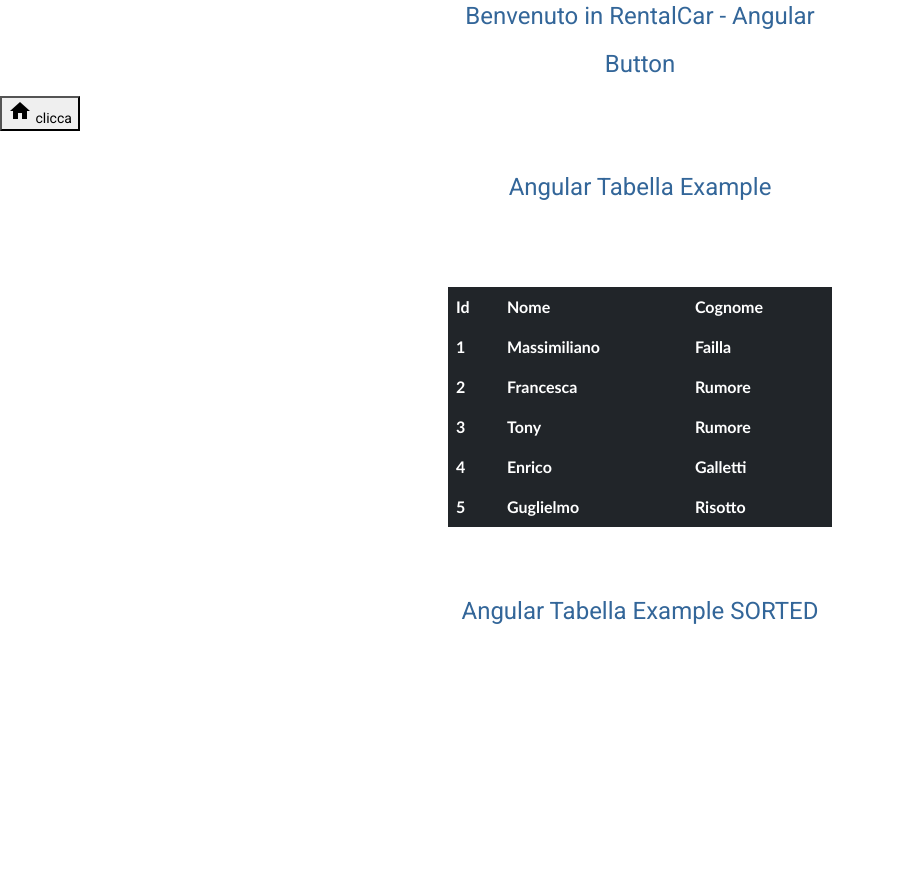
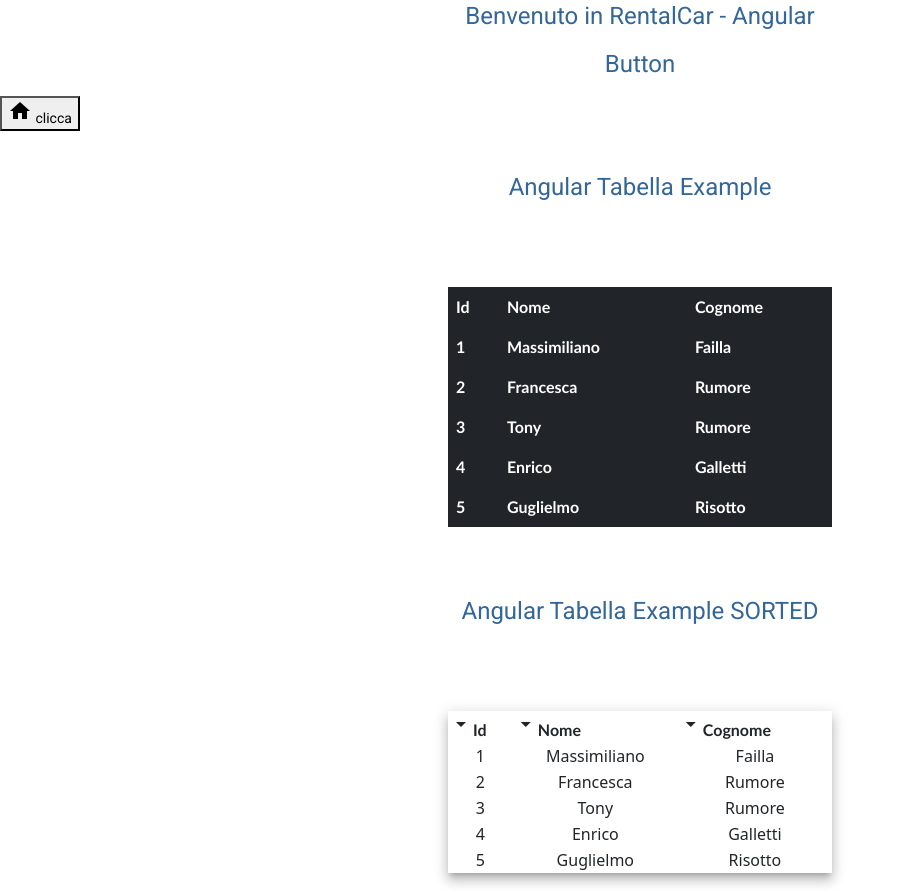
Before and after one commit to MassimilianoFailla/Angular, an Angular app in the folder RentalCar/: page / in a window 1280 px wide. Shown: the whole page, without its empty margins (0-902 px from the left). Before the commit the page ends 800 px from the top, so only its background shows below. Built offline with nearby package versions, Linux system fonts and the light colour scheme.

Commit message:
Massimiliano Failla

```diff
--- a/RentalCar/src/app/MyOrder.ts
+++ b/RentalCar/src/app/MyOrder.ts
@@ -1,9 +1,11 @@
 export class MyOrder{
 
     orderType: string;
+    defaultColumn: string;
 
-    constructor(orderType: string){
+    constructor(orderType: string, defaultColumn: string){
         this.orderType = orderType;
+        this.defaultColumn = defaultColumn;
     }
 
 }
--- a/RentalCar/src/app/MyTableConfig.ts
+++ b/RentalCar/src/app/MyTableConfig.ts
@@ -6,5 +6,6 @@ export class MyTableConfig{
 
     headers: MyHeaders[];
     data: MyData[];
+    order: MyOrder;
 
 }
--- a/RentalCar/src/app/app.component.ts
+++ b/RentalCar/src/app/app.component.ts
@@ -1,3 +1,4 @@
+import { MyOrder } from './MyOrder';
 import { MyTableConfig } from './MyTableConfig';
 import { MyButtonConfig } from './MyButtonConfig';
 import { Component } from '@angular/core';
@@ -24,19 +25,25 @@ export class AppComponent {
     { key: 'id', label: 'Id' }, { key: 'nome', label: 'Nome' }, { key: 'cognome', label: 'Cognome' }];
 
   dati = [
-  {nome: 'Massimiliano', cognome: 'Failla', id: 1},
-  {nome: 'Francesca', cognome: 'Rumore', id: 2},
-  {nome: 'Tony', cognome: 'Rumore', id: 3},
-  {nome: 'Enrico', cognome: 'Galletti', id: 4},
-  {nome: 'Guglielmo', cognome: 'Risotto', id: 5},
-];
+    { nome: 'Massimiliano', cognome: 'Failla', id: 1 },
+    { nome: 'Francesca', cognome: 'Rumore', id: 2 },
+    { nome: 'Tony', cognome: 'Rumore', id: 3 },
+    { nome: 'Enrico', cognome: 'Galletti', id: 4 },
+    { nome: 'Guglielmo', cognome: 'Risotto', id: 5 },
+  ];
 
 
-// configurazione tabella
-tableConfig: MyTableConfig = {
-  headers: this.header,
-  data: this.dati,
-};
+  defaultcol: 'id';
 
+  orderConfig: MyOrder = {
+    defaultColumn: 'id',
+    orderType: 'asc',
+  };
 
+  // configurazione tabella
+  tableConfig: MyTableConfig = {
+    headers: this.header,
+    data: this.dati,
+    order: this.orderConfig,
+  };
 }
--- a/RentalCar/src/app/table/table.component.html
+++ b/RentalCar/src/app/table/table.component.html
@@ -29,6 +29,21 @@
     <br><br>
     <h1>Angular Tabella Example SORTED</h1>
     <br><br>
+    <table mat-table class="mat-elevation-z8">
+      <thead>
+      <tr >
+        <th *ngFor="let column of tableConfig.headers;" ><mat-icon class = 'material-icons' (click) = "ordina(column.key);" > {{icon}}</mat-icon>{{column.label}}  </th>
+      </tr>
+      </thead>
+
+      <tbody>
+      <tr *ngFor="let row of tableConfig.data;">
+        <td *ngFor="let column of tableConfig.headers;" >
+          {{row[column.key]}}
+        </td>
+      </tr>
+      </tbody>
+    </table>
 
 
 
--- a/RentalCar/src/app/table/table.component.ts
+++ b/RentalCar/src/app/table/table.component.ts
@@ -1,16 +1,52 @@
+import { MyOrder } from './../MyOrder';
 import { MyTableConfig } from './../MyTableConfig';
 import { Component, OnInit, Input } from '@angular/core';
 import { MyData } from '../MyData';
+import { orderBy } from 'lodash';
+import * as _ from 'lodash';
 
 @Component({
   selector: 'app-table',
   templateUrl: './table.component.html',
   styleUrls: ['./table.component.css']
 })
-export class TableComponent {
+export class TableComponent implements OnInit {
 
 
   @Input() tableConfig: MyTableConfig;
   @Input() data: MyData;
+  @Input() orderConfig: string;
+  @Input() icon: string;
 
+
+  ngOnInit(): void {
+    this.orderConfig = this.tableConfig.order.orderType;
+    if (this.tableConfig.order.orderType === 'asc') {
+      this.data = _.orderBy(this.data, [this.tableConfig.order.defaultColumn], ['asc']);
+      this.orderConfig = 'asc';
+
+      this.icon = 'arrow_drop_down';
+
+    } else {
+      this.data = _.orderBy(this.data, [this.tableConfig.order.defaultColumn], ['desc']);
+      this.orderConfig = 'desc';
+      this.icon = 'arrow_drop_up';
+    }
+
+  }
+  ordina(key: string) {
+
+    if(this.orderConfig === 'desc'){
+      this.data = _.orderBy(this.data, [key], ['asc']);
+      this.orderConfig = 'asc';
+      this.icon = 'arrow_drop_down';
+
+    }else{
+      this.data = _.orderBy(this.data, [key], ['desc']);
+      this.icon = 'arrow_drop_up';
+      this.orderConfig = 'desc';
+
+    }
+
+  }
 }
```
